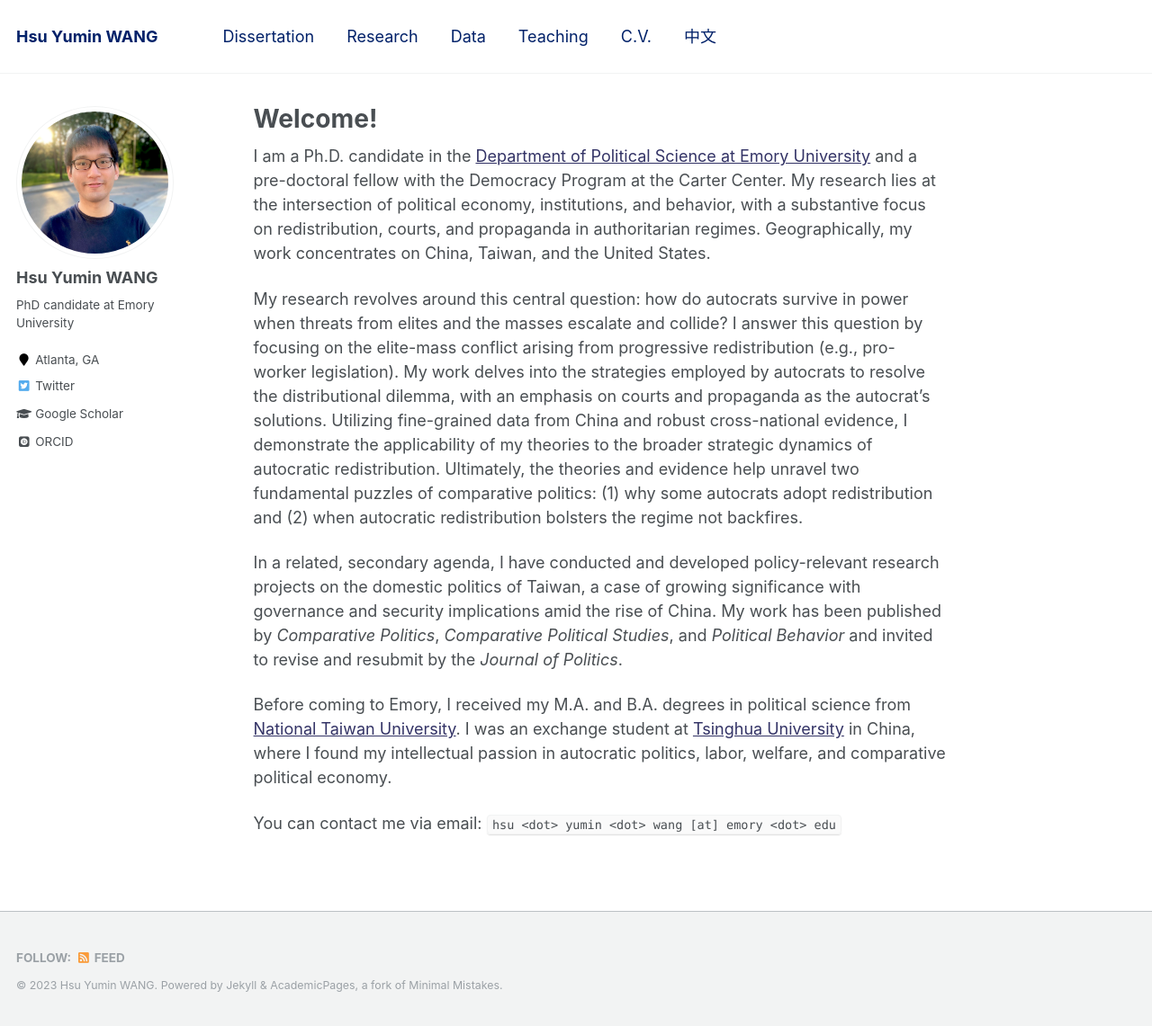
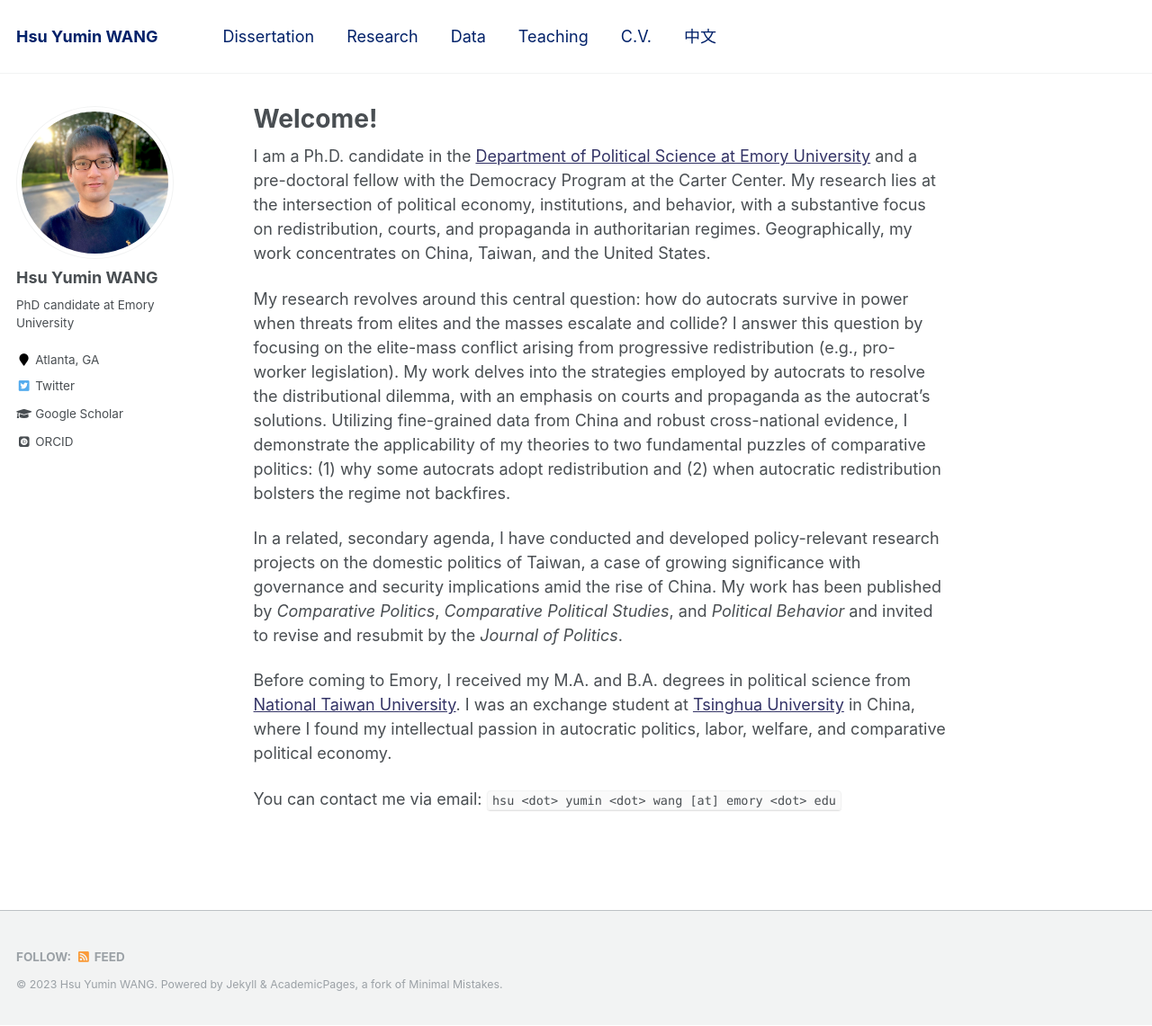
Before and after one commit to hsuyumin/hsuyumin.github.io, a Jekyll site: the page built from _pages/about.md, in a window 1280 px wide and 1141 px high. Shown: the whole window at 90% size. Built offline with Jekyll 4.4.1, drawn with Linux system fonts in a browser that asks for light colours; some web fonts are replaced.

Commit message:
Update about.md

```diff
--- a/_pages/about.md
+++ b/_pages/about.md
@@ -10,7 +10,7 @@ redirect_from:
 
 I am a Ph.D. candidate in the [Department of Political Science at Emory University](http://polisci.emory.edu/home/) and a pre-doctoral fellow with the Democracy Program at the Carter Center. My research lies at the intersection of political economy, institutions, and behavior, with a substantive focus on redistribution, courts, and propaganda in authoritarian regimes. Geographically, my work concentrates on China, Taiwan, and the United States.
 
-My research revolves around this central question: how do autocrats survive in power when threats from elites and the masses escalate and collide? I answer this question by focusing on the elite-mass conflict arising from progressive redistribution (e.g., pro-worker legislation). My work delves into the strategies employed by autocrats to resolve the distributional dilemma, with an emphasis on courts and propaganda as the autocrat's solutions. Utilizing fine-grained data from China and robust cross-national evidence, I demonstrate the applicability of my theories to the broader strategic dynamics of autocratic redistribution. Ultimately, the theories and evidence help unravel two fundamental puzzles of comparative politics: (1) why some autocrats adopt redistribution and (2) when autocratic redistribution bolsters the regime not backfires.
+My research revolves around this central question: how do autocrats survive in power when threats from elites and the masses escalate and collide? I answer this question by focusing on the elite-mass conflict arising from progressive redistribution (e.g., pro-worker legislation). My work delves into the strategies employed by autocrats to resolve the distributional dilemma, with an emphasis on courts and propaganda as the autocrat's solutions. Utilizing fine-grained data from China and robust cross-national evidence, I demonstrate the applicability of my theories to two fundamental puzzles of comparative politics: (1) why some autocrats adopt redistribution and (2) when autocratic redistribution bolsters the regime not backfires.
 
 In a related, secondary agenda, I have conducted and developed policy-relevant research projects on the domestic politics of Taiwan, a case of growing significance with governance and security implications amid the rise of China. My work has been published by _Comparative Politics_, _Comparative Political Studies_, and _Political Behavior_ and invited to revise and resubmit by the _Journal of Politics_.
 
```
